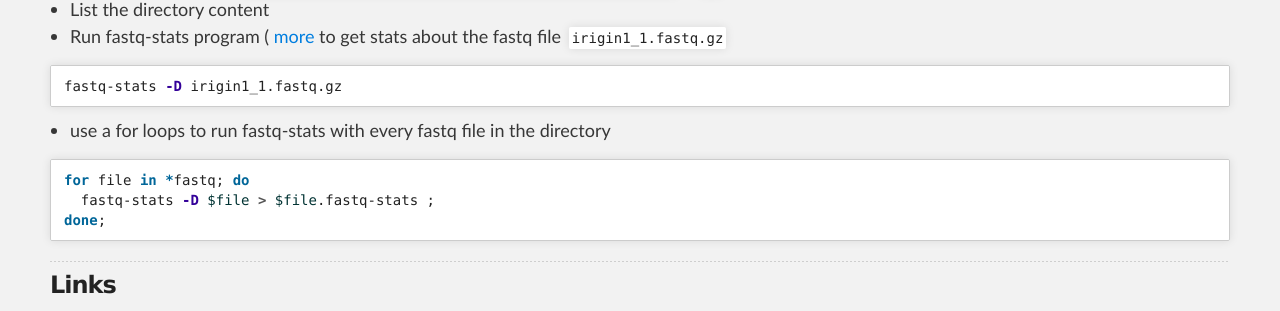
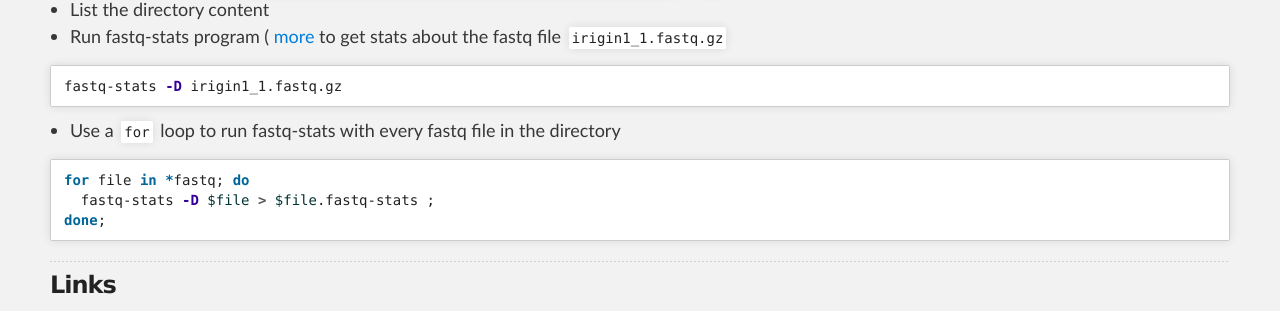
Before and after one commit to SouthGreenPlatform/trainings, a Jekyll site: the page built from _pages/linux/linuxPracticeJedi.md, in a window 1280 px wide and 900 px high, scrolled down 3106 px. Shown: the part 141-452 px from the top of the window. Built offline with Jekyll 4.4.1, drawn with Linux system fonts in a browser that asks for light colours; nearby versions of some CDN libraries.

Commit message:
Update linuxPracticeJedi.md

```diff
--- a/_pages/linux/linuxPracticeJedi.md
+++ b/_pages/linux/linuxPracticeJedi.md
@@ -155,7 +155,7 @@ Let's parse the output VCF file `/scratch/LINUX-TP/VCF/OgOb-all-MSU7-CHR6.GATKVA
 {% highlight bash %}
 fastq-stats -D irigin1_1.fastq.gz
 {% endhighlight %}
-* use a for loops to run fastq-stats with every fastq file in the directory
+* Use a `for` loop to run fastq-stats with every fastq file in the directory
 {% highlight bash %}
 for file in *fastq; do
   fastq-stats -D $file > $file.fastq-stats ;
```
